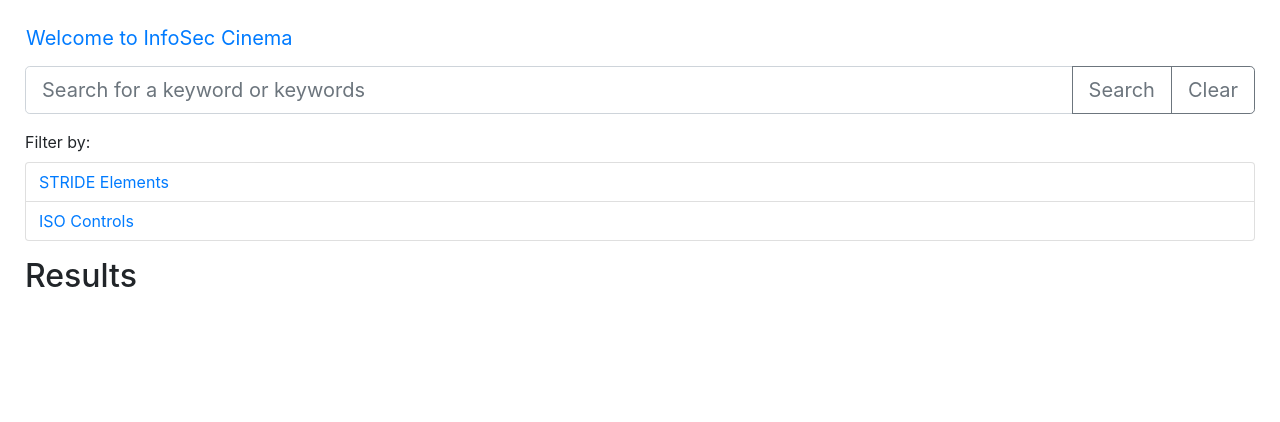
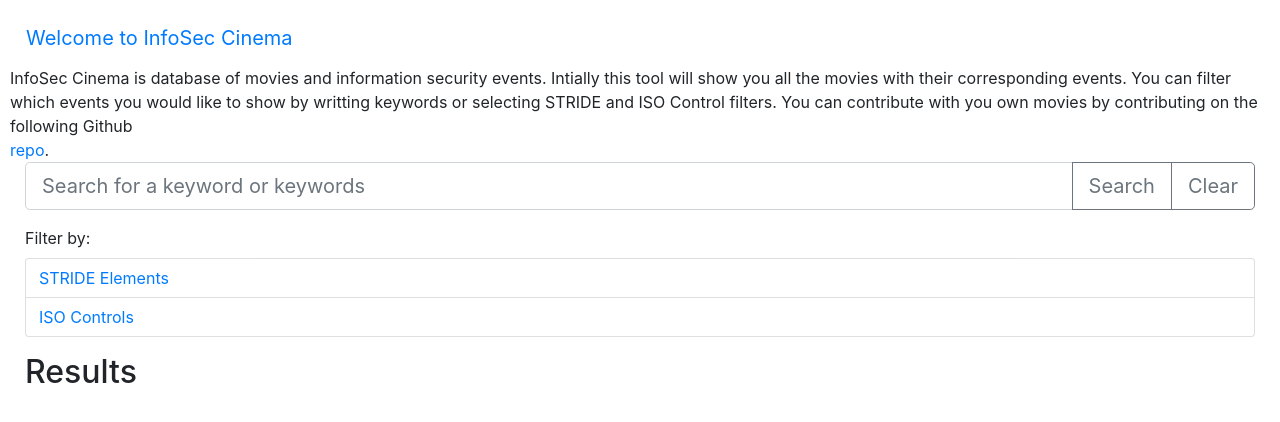
Before and after one commit to guizos/infosec-cinema, a plain HTML site: page index.html in a window 1280 px wide. Drawn offline with Linux system fonts and the light colour scheme.

Commit message:
Added initial description

```diff
--- a/index.html
+++ b/index.html
@@ -18,6 +18,9 @@
         </div>
     </div>
     <div class="container-fluid">
+            <div class="row">
+                    InfoSec Cinema is database of movies and information security events. Intially this tool will show you all the movies with their corresponding events. You can filter which events you would like to show by writting keywords or selecting STRIDE and ISO Control filters. You can contribute with you own movies by contributing on the following Github <a href="https://github.com/guizos/infosec-cinema">repo</a>.
+            </div>
         <div class="row">
             <div class="col">
                 <div class="input-group input-group-lg mb-3">
```
